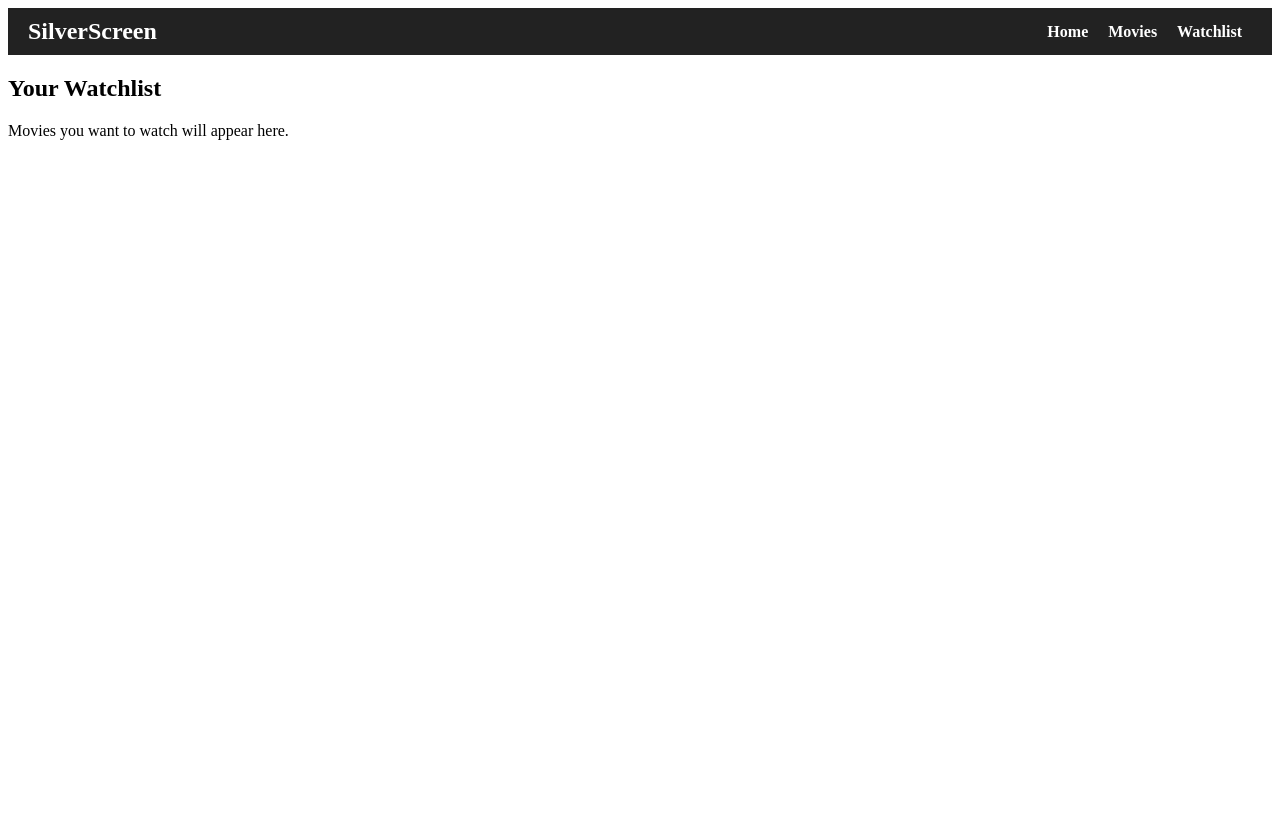
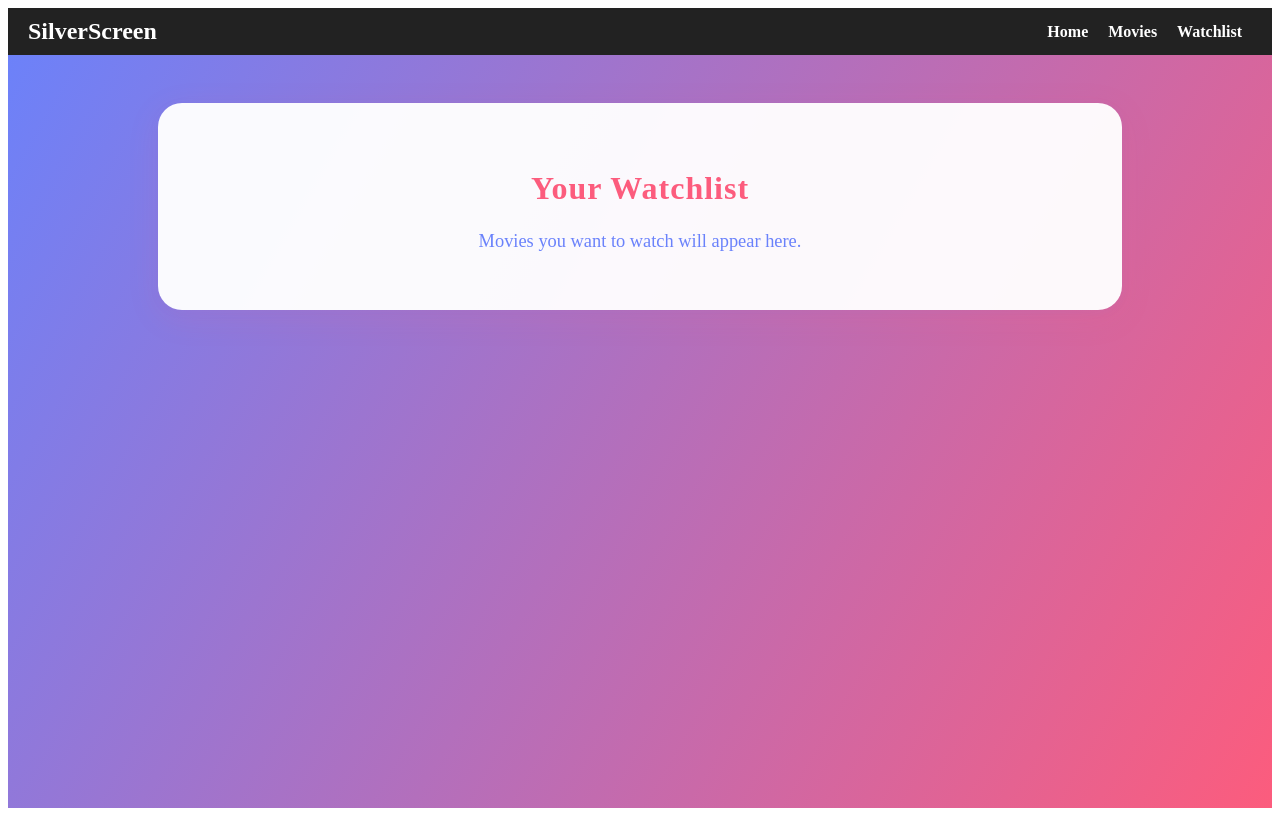
Before and after one commit to scholes572/Silver-Screen, a React (Create React App) app in the folder frontend/: page /watchlist in a window 1280 px wide. Both pictures are taken after typing "name@example.com", "Sample123" into the empty fields and a click on the button "Login". Built offline with nearby package versions, Linux system fonts and the light colour scheme.

Commit message:
Add stylings

```diff
--- a/frontend/src/App.js
+++ b/frontend/src/App.js
@@ -5,22 +5,83 @@ import MovieList from "./components/MovieList";
 import Watchlist from "./components/Watchlist";
 import LoginPage from "./components/LoginPage";
 
+// Updated background: vibrant blue-purple gradient
+const pageBg = {
+  minHeight: "100vh",
+  background: "linear-gradient(120deg, #6a82fb 0%, #fc5c7d 100%)",
+  padding: "0",
+  margin: "0"
+};
+
 const homeStyles = {
-  margin: "40px auto",
-  maxWidth: "400px",
-  padding: "32px",
-  background: "#fff",
-  borderRadius: "16px",
-  boxShadow: "0 4px 24px rgba(0,0,0,0.12)",
+  margin: "48px auto",
+  maxWidth: "500px",
+  padding: "48px 32px",
+  background: "rgba(255,255,255,0.96)",
+  borderRadius: "24px",
+  boxShadow: "0 8px 32px rgba(106,130,251,0.12), 0 2px 8px rgba(252,92,125,0.08)",
   textAlign: "center",
-  color: "#ad2b2bff",
+  color: "#6a82fb",
   fontWeight: "bold",
-  fontSize: "1.5rem"
+  fontSize: "2.1rem",
+  letterSpacing: "1px",
+  position: "relative"
+};
+
+const accentCircle = {
+  position: "absolute",
+  top: "-36px",
+  left: "-36px",
+  width: "72px",
+  height: "72px",
+  background: "radial-gradient(circle, #fc5c7d 70%, #fff 100%)",
+  borderRadius: "50%",
+  opacity: 0.18,
+  zIndex: 0
+};
+
+const accentCircle2 = {
+  position: "absolute",
+  bottom: "-28px",
+  right: "-28px",
+  width: "56px",
+  height: "56px",
+  background: "radial-gradient(circle, #6a82fb 70%, #fff 100%)",
+  borderRadius: "50%",
+  opacity: 0.13,
+  zIndex: 0
+};
+
+const taglineStyles = {
+  color: "#22223b",
+  fontWeight: "500",
+  fontSize: "1.2rem",
+  marginTop: "18px",
+  marginBottom: "10px",
+  letterSpacing: "0.5px"
+};
+
+const emojiStyles = {
+  fontSize: "2.5rem",
+  marginTop: "18px"
 };
 
 const Home = () => (
-  <div style={homeStyles}>
-    Welcome to SilverScreen 🎬
+  <div style={pageBg}>
+    <div style={{ position: "relative" }}>
+      <div style={accentCircle}></div>
+      <div style={accentCircle2}></div>
+      <div style={homeStyles}>
+        <div style={emojiStyles}>🎬🍿</div>
+        Welcome to <span style={{ color: "#fc5c7d" }}>SilverScreen</span>
+        <div style={taglineStyles}>
+          Discover, track, and enjoy your favorite movies in style!
+        </div>
+        <div style={{ marginTop: "28px", fontSize: "1.1rem", color: "#6a82fb", fontWeight: "500" }}>
+          Start exploring now!
+        </div>
+      </div>
+    </div>
   </div>
 );
 
@@ -33,7 +94,7 @@ function App() {
 
   return (
     <Router>
-      <div>
+      <div style={pageBg}>
         <Navbar />
         <Routes>
           <Route path="/" element={<Home />} />
--- a/frontend/src/components/MovieList.jsx
+++ b/frontend/src/components/MovieList.jsx
@@ -12,8 +12,8 @@ function MovieList() {
   }, []);
 
   return (
-    <div>
-      <h2>Movie List 🎥</h2>
+    <div style={styles.container}>
+      <h2 style={styles.heading}>Movies 🎥</h2>
       <div style={styles.grid}>
         {movies.map((movie) => (
           <MovieCard
@@ -29,10 +29,26 @@ function MovieList() {
 }
 
 const styles = {
+  container: {
+    margin: "48px auto",
+    maxWidth: "900px",
+    padding: "40px 32px",
+    background: "rgba(255,255,255,0.96)",
+    borderRadius: "24px",
+    boxShadow: "0 8px 32px rgba(106,130,251,0.12), 0 2px 8px rgba(252,92,125,0.08)",
+  },
+  heading: {
+    color: "#6a82fb",
+    fontWeight: "bold",
+    fontSize: "2rem",
+    marginBottom: "32px",
+    textAlign: "center",
+    letterSpacing: "1px"
+  },
   grid: {
     display: "grid",
     gridTemplateColumns: "repeat(auto-fill, minmax(200px, 1fr))",
-    gap: "20px",
+    gap: "32px",
     marginTop: "20px"
   }
 };
--- a/frontend/src/components/Watchlist.jsx
+++ b/frontend/src/components/Watchlist.jsx
@@ -1,10 +1,34 @@
 import React from "react";
+
+const styles = {
+  container: {
+    margin: "48px auto",
+    maxWidth: "900px",
+    padding: "40px 32px",
+    background: "rgba(255,255,255,0.96)",
+    borderRadius: "24px",
+    boxShadow: "0 8px 32px rgba(252,92,125,0.12), 0 2px 8px rgba(106,130,251,0.08)",
+    textAlign: "center"
+  },
+  heading: {
+    color: "#fc5c7d",
+    fontWeight: "bold",
+    fontSize: "2rem",
+    marginBottom: "24px",
+    letterSpacing: "1px"
+  },
+  text: {
+    color: "#6a82fb",
+    fontSize: "1.15rem",
+    fontWeight: "500"
+  }
+};
 
 function Watchlist() {
   return (
-    <div>
-      <h2>Your Watchlist </h2>
-      <p>Movies you want to watch will appear here.</p>
+    <div style={styles.container}>
+      <h2 style={styles.heading}>Your Watchlist</h2>
+      <p style={styles.text}>Movies you want to watch will appear here.</p>
     </div>
   );
 }
```
